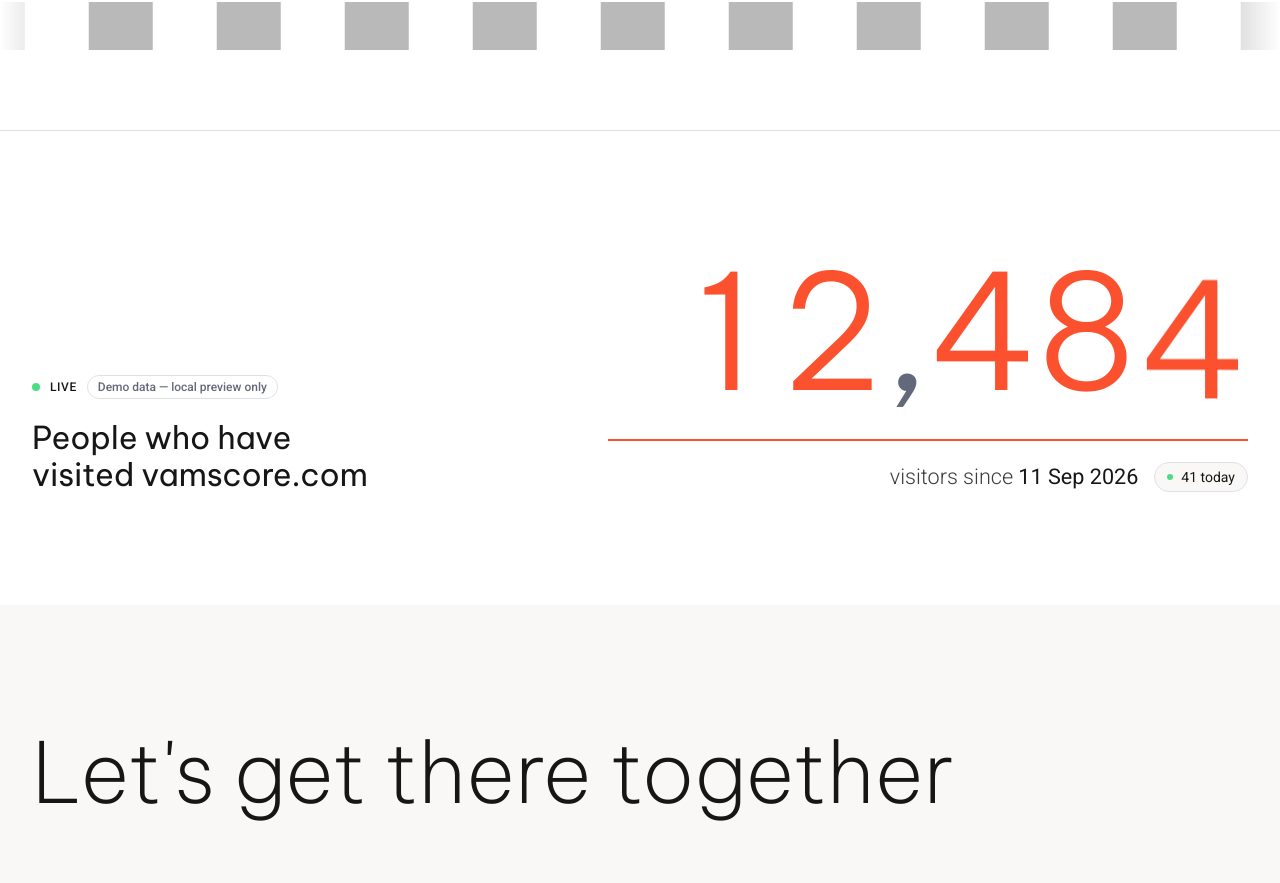
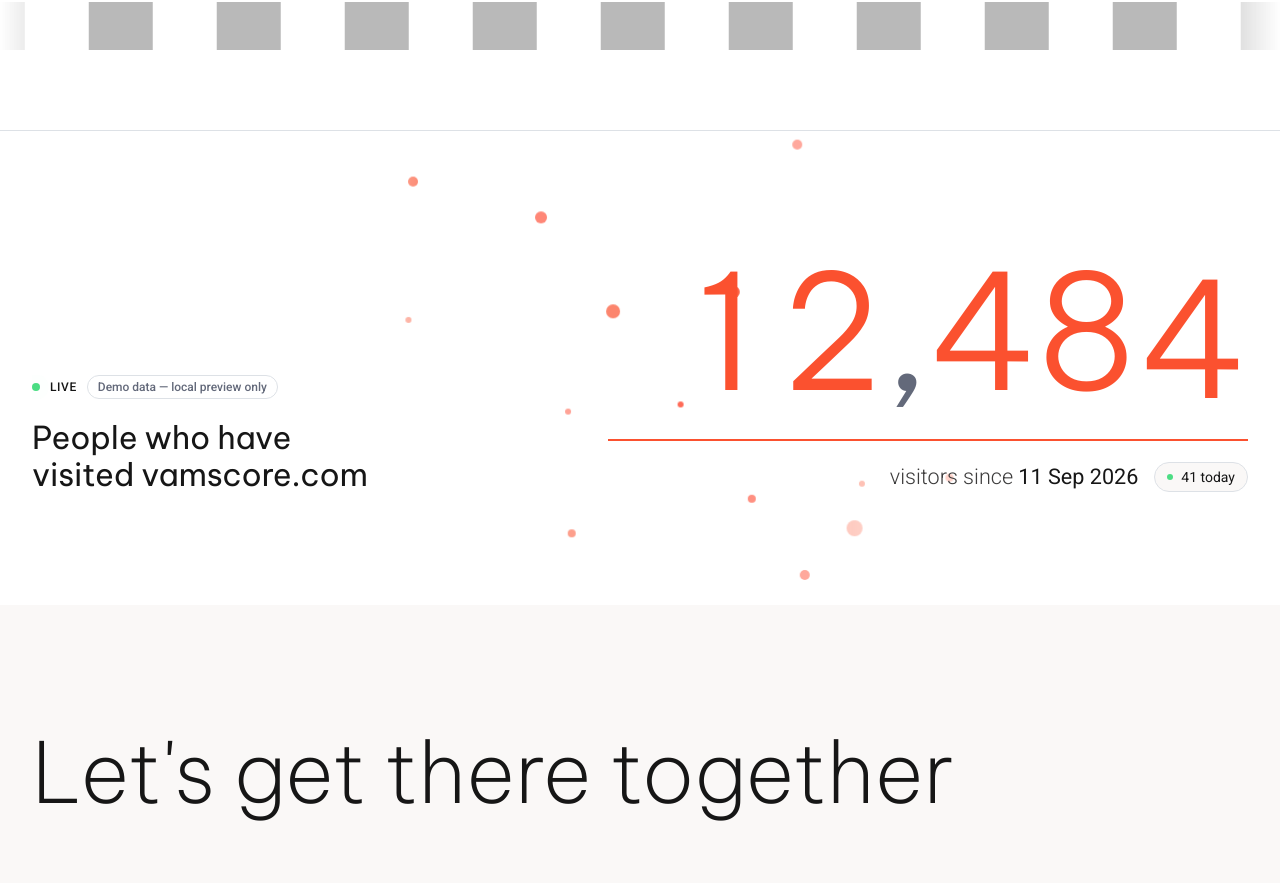
Before and after one commit to VamscoreAI/vamscore, a Next.js app: page / in a window 1280 px wide. Shown: the part 4858-5741 px from the top of the page. Built offline with nearby package versions, Linux system fonts and the light colour scheme; grey boxes are pictures that could not be loaded.

Commit message:
Fill the counter's gap with coral balls falling diagonally

```diff
--- a/app/globals.css
+++ b/app/globals.css
@@ -844,6 +844,44 @@
   to   { background-position: -200% 0; }
 }
 
+/* Coral balls drifting diagonally through the gap between the heading and the
+   number. The layer is a size container, so each fall is measured in `cqh`
+   against the section's own height rather than a guessed pixel distance. The
+   mask keeps them to the middle band, clear of the heading and the digits.
+
+   Hidden unless the screen is wide enough to have that gap (lg, 64rem) AND the
+   reader has not asked for less motion: a still scatter of dots would just be
+   noise. */
+.vc-balls {
+  display: none;
+  container-type: size;
+  -webkit-mask-image: linear-gradient(to right, transparent 22%, #000 36%, #000 64%, transparent 80%);
+  mask-image: linear-gradient(to right, transparent 22%, #000 36%, #000 64%, transparent 80%);
+}
+.vc-ball {
+  position: absolute;
+  top: 0;
+  left: var(--x);
+  width: var(--s);
+  height: var(--s);
+  border-radius: 9999px;
+  background: var(--c);
+  opacity: 0;
+  will-change: transform, opacity;
+}
+@keyframes vc-fall {
+  0%   { transform: translate3d(0, -24px, 0); opacity: 0; }
+  10%  { opacity: var(--o); }
+  88%  { opacity: var(--o); }
+  100% { transform: translate3d(38cqh, calc(100cqh + 24px), 0); opacity: 0; }
+}
+@media (prefers-reduced-motion: no-preference) and (min-width: 64rem) {
+  .vc-balls { display: block; }
+  /* Negative delays start every ball mid-flight, so the band is already
+     populated on arrival instead of filling from the top. */
+  .vc-ball { animation: vc-fall var(--t) linear var(--delay) infinite; }
+}
+
 @media (prefers-reduced-motion: no-preference) {
   .vc-live-dot::after { animation: vc-ping 1.8s cubic-bezier(0, 0, 0.2, 1) infinite; }
   .vc-pop { animation: vc-pop 1.7s cubic-bezier(0.16, 1, 0.3, 1) forwards; }
--- a/components/sections/VisitorCounterLive.tsx
+++ b/components/sections/VisitorCounterLive.tsx
@@ -28,6 +28,29 @@
 /** How long to wait for the IntersectionObserver's first report before assuming it will never come. */
 const OBSERVER_GRACE_MS = 1_000;
 const DIGITS = [0, 1, 2, 3, 4, 5, 6, 7, 8, 9];
+
+/**
+ * The falling balls: [start x %, size px, seconds per fall, delay s, opacity,
+ * colour]. Fixed rather than random so server and client render the same
+ * markup. Fourteen, at 7–12s each, keeps a handful in view at any moment —
+ * enough to fill the gap, too few to read as a pattern.
+ */
+const BALLS: [number, number, number, number, number, "flame" | "flame-2"][] = [
+  [30, 10, 7.5, -1.0, 0.85, "flame-2"],
+  [36, 6, 9.0, -5.2, 0.5, "flame"],
+  [42, 14, 8.2, -3.1, 0.7, "flame-2"],
+  [48, 8, 10.5, -7.8, 0.6, "flame"],
+  [52, 12, 7.0, -2.4, 0.9, "flame-2"],
+  [57, 6, 8.8, -6.3, 0.45, "flame-2"],
+  [61, 10, 9.6, -0.6, 0.75, "flame"],
+  [33, 8, 11.0, -8.9, 0.55, "flame-2"],
+  [45, 6, 7.8, -4.4, 0.8, "flame"],
+  [55, 16, 12.0, -9.5, 0.35, "flame-2"],
+  [39, 12, 10.0, -2.0, 0.65, "flame"],
+  [64, 8, 8.4, -5.9, 0.7, "flame-2"],
+  [26, 6, 9.2, -3.7, 0.6, "flame-2"],
+  [50, 10, 11.5, -10.2, 0.5, "flame"],
+];
 
 /**
  * A rolling odometer. Each digit is a column holding a 0–9 strip, shifted by
@@ -219,8 +242,27 @@
       ref={rootRef}
       aria-labelledby="visitors-title"
       data-rolled={rolled}
-      className="bg-white py-16 text-dark-stone md:py-24 xl:py-28"
+      className="relative isolate overflow-clip bg-white py-16 text-dark-stone md:py-24 xl:py-28"
     >
+      <div aria-hidden className="vc-balls pointer-events-none absolute inset-0 -z-10">
+        {BALLS.map(([x, s, t, delay, o, c], i) => (
+          <span
+            key={i}
+            className="vc-ball"
+            style={
+              {
+                "--x": `${x}%`,
+                "--s": `${s}px`,
+                "--t": `${t}s`,
+                "--delay": `${delay}s`,
+                "--o": o,
+                "--c": `var(--color-${c})`,
+              } as React.CSSProperties
+            }
+          />
+        ))}
+      </div>
+
       {/* Heading left, number right at desktop, both sitting on one baseline;
           stacked below that. */}
       <div className="shell grid gap-10 lg:grid-cols-[minmax(0,1fr)_minmax(0,1.25fr)] lg:items-end lg:gap-16">
```
